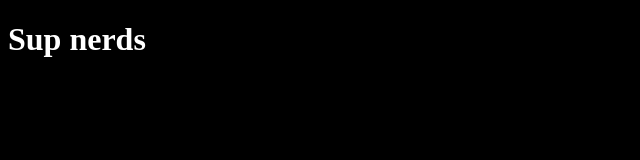
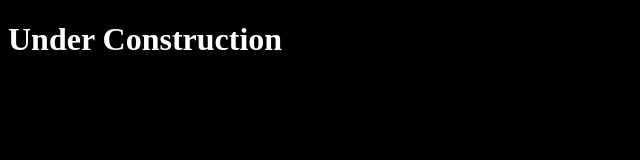
Before and after one commit to pinguxor/pinguxor.github.io, a plain HTML site: page index.html in a window 1280 px wide. Shown: the whole page, without its empty margins (0-640 px from the left). Drawn offline with Linux system fonts and the light colour scheme.

Commit message:
Update index.html

```diff
--- a/index.html
+++ b/index.html
@@ -9,5 +9,5 @@
   </style>
 </head>
 <body>
-  <h1>Sup nerds</h1>
+  <h1>Under Construction</h1>
 </body>
```
